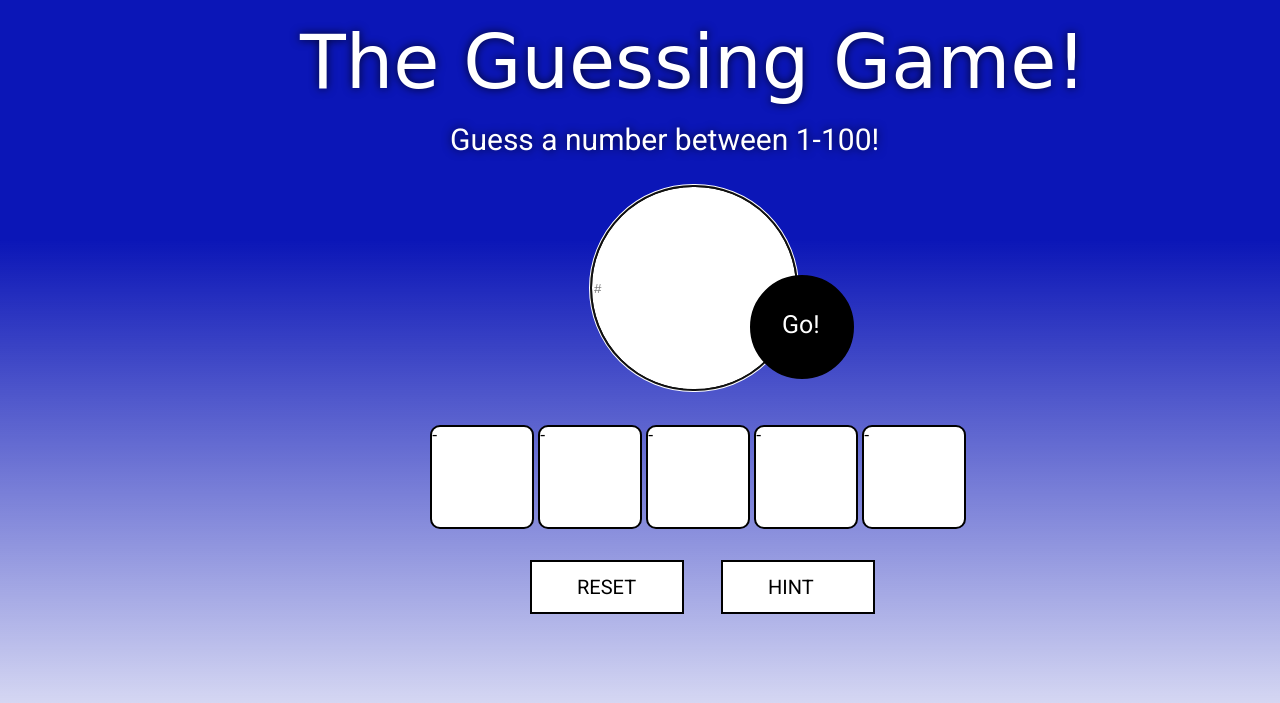
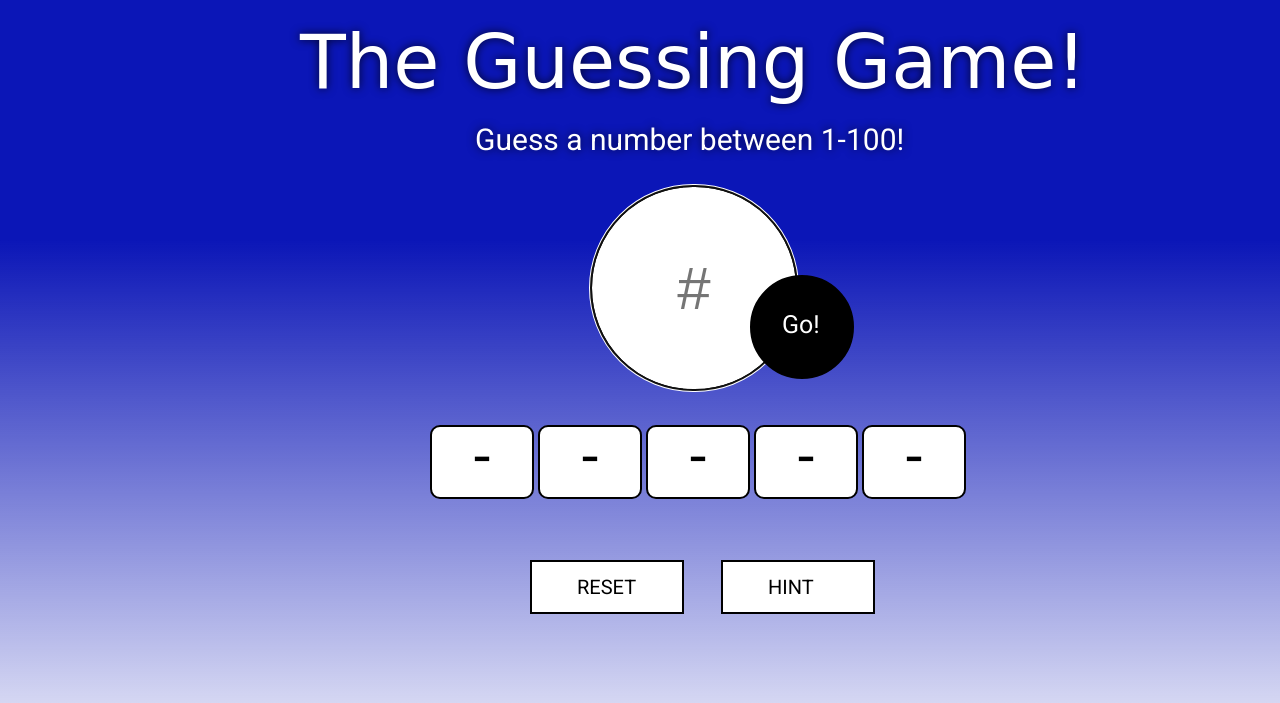
Before and after one commit to cdillon85/Guessing_Game, a plain HTML site: page index.html in a window 1280 px wide. Shown: the top 703 px of the page. Drawn offline with nearby package versions, Linux system fonts and the light colour scheme; a web font is replaced by a local one.

Commit message:
Finalized styling for list elements.

```diff
--- a/styling.css
+++ b/styling.css
@@ -72,10 +72,11 @@ header h1 {
     z-index:2;
 }
 
-header h2{
+header h2 {
    font-family: 'Roboto', sans-serif;
     font-size: 30px;
-    margin-left: 450px;
+    text-align: center;
+    margin-left: 475px;
     margin-top: 25px;
     color: #fff;
     text-shadow: 0 0 10px rgba(0, 0, 0, 0.8);
@@ -104,7 +105,6 @@ header h2{
     margin-left:0px;
     margin-top: 0px;
     position:fixed;
-
     z-index: 2;
 }
 
@@ -112,6 +112,8 @@ header h2{
 #player-guess{
     height:200px;
     width:200px;
+    font-size: 60px;
+    text-align: center;
     margin-left:290px;
     margin-top: 10px;
     background-color: #fff;
@@ -160,17 +162,22 @@ header h2{
 
 ul{
   margin-left: 130px;
+  list-style: none;
+  padding: 0;
 }
 
 
 li{
   display:inline-block;
+  vertical-align: top;
   background:#fff;
-  height: 100px;
+  height: 70px;
   width:100px;
   border: 2px solid black;
   border-radius: 10px;
-
+  font-size: 60px;
+  font-family: 'Roboto', sans-serif;
+  text-align: center;
 }
 
 
```
